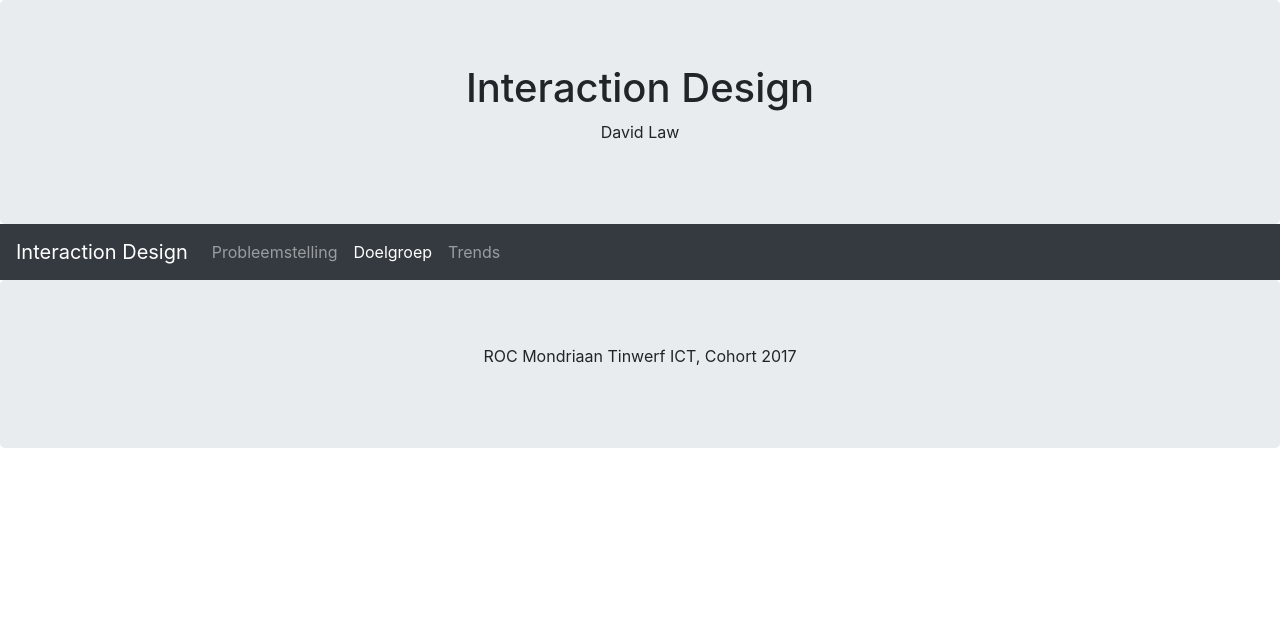
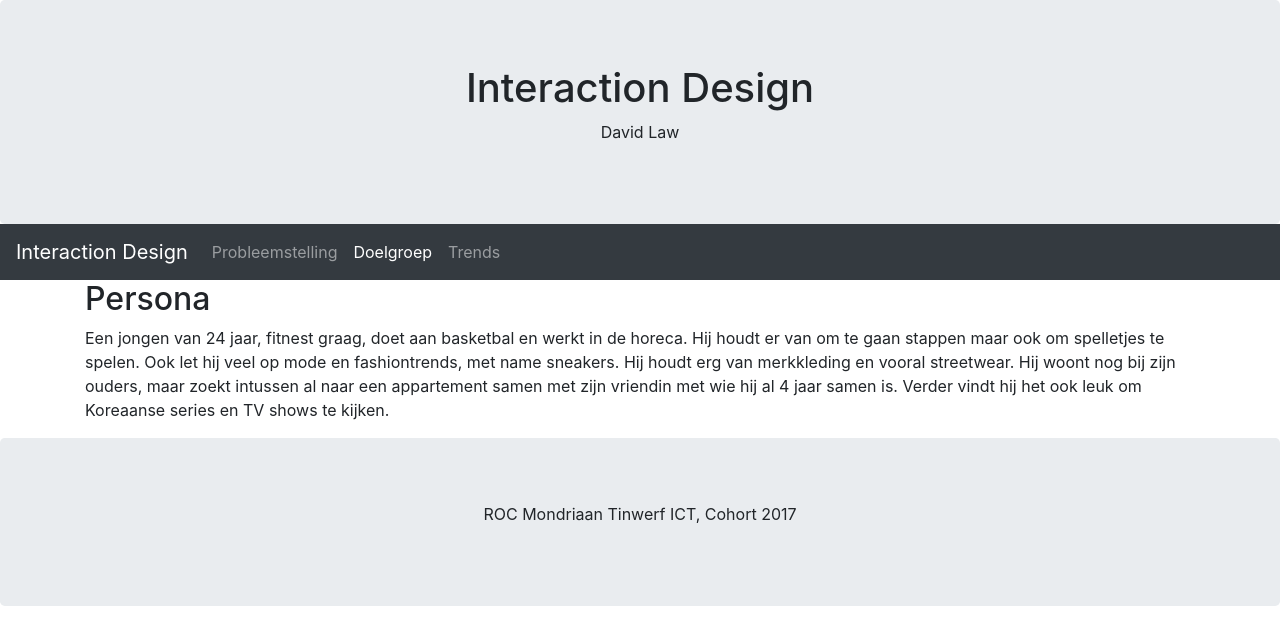
Before and after one commit to david1law/interactiondesign, a plain HTML site: page html/doelgroep.html in a window 1280 px wide. Drawn offline with nearby package versions, Linux system fonts and the light colour scheme.

Commit message:
doelgroep

```diff
--- a/html/doelgroep.html
+++ b/html/doelgroep.html
@@ -30,6 +30,15 @@
         </div>
     </nav>
 
+    <div class="container">
+        <h2>Persona</h2>
+
+        <p>Een jongen van 24 jaar, fitnest graag, doet aan basketbal en werkt in de horeca. Hij houdt er van om te gaan stappen maar ook om spelletjes te spelen. Ook let hij veel op mode en fashiontrends, met name sneakers.
+        Hij houdt erg van merkkleding en vooral streetwear.
+        Hij woont nog bij zijn ouders, maar zoekt intussen al naar een appartement samen met zijn vriendin met wie hij al 4 jaar samen is.
+        Verder vindt hij het ook leuk om Koreaanse series en TV shows te kijken.</p>
+    </div>
+
     <div class="jumbotron text-center" style="margin-bottom: 0">
         <p>ROC Mondriaan Tinwerf ICT, Cohort 2017</p>
     </div>
```
